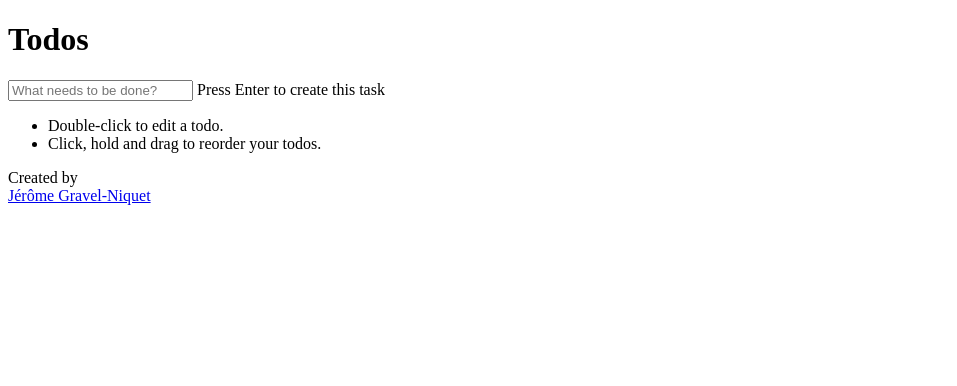
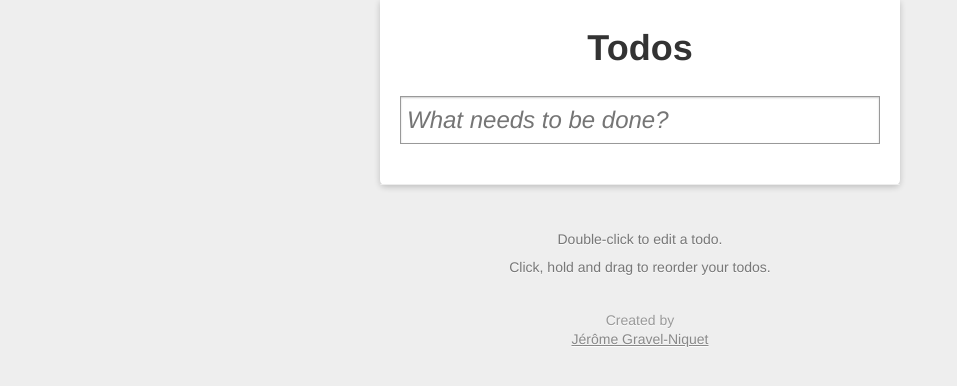
Before and after one commit to jeromegn/localtodos, a plain HTML site: page index.html in a window 1280 px wide. Shown: the whole page, without its empty margins (0-957 px from the left). Drawn offline with Linux system fonts and the light colour scheme; the site is published under a folder, as on GitHub Pages, so addresses that start at the root find nothing.

Commit message:
Use relative stylesheet url.
This makes things much easier when running locally.

```diff
--- a/index.html
+++ b/index.html
@@ -2,7 +2,7 @@
 <html>
   <head>
     <title>Todos</title>
-    <link href="/stylesheets/screen.css" media="all" rel="stylesheet" type="text/css"/>
+    <link href="./stylesheets/screen.css" media="all" rel="stylesheet" type="text/css"/>
     <script language="javascript" src="javascripts/mootools.js" type="text/javascript"></script><script language="javascript" src="javascripts/mootools-more.js" type="text/javascript"></script><script language="javascript" src="javascripts/underscore.js" type="text/javascript"></script><script language="javascript" src="javascripts/backbone.js" type="text/javascript"></script><script language="javascript" src="javascripts/backbone.localStorage.js" type="text/javascript"></script>
     <script type="text/javascript">
 
```
